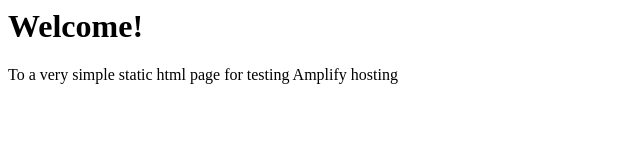
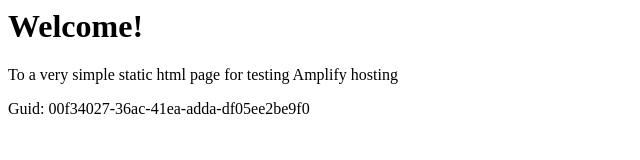
Before and after one commit to aws-aemilia-sfo/Github-PR-Commit-Integration-Test-DoNotTouch-v1-prod-us-west-1, a website: page src/index.html in a window 1280 px wide. Shown: the whole page, without its empty margins (0-640 px from the left). Drawn offline with Linux system fonts and the light colour scheme.

Commit message:
commit from integ tests

```diff
--- a/src/index.html
+++ b/src/index.html
@@ -1,3 +1,5 @@
+
+
 <html lang="en">
 
 <head>
@@ -10,6 +12,6 @@
 <body>
     <h1>Welcome!</h1>
     <p>To a very simple static html page for testing Amplify hosting</p>
-</body>
+    <p>Guid: 00f34027-36ac-41ea-adda-df05ee2be9f0</p></body>
 
 </html>
```
